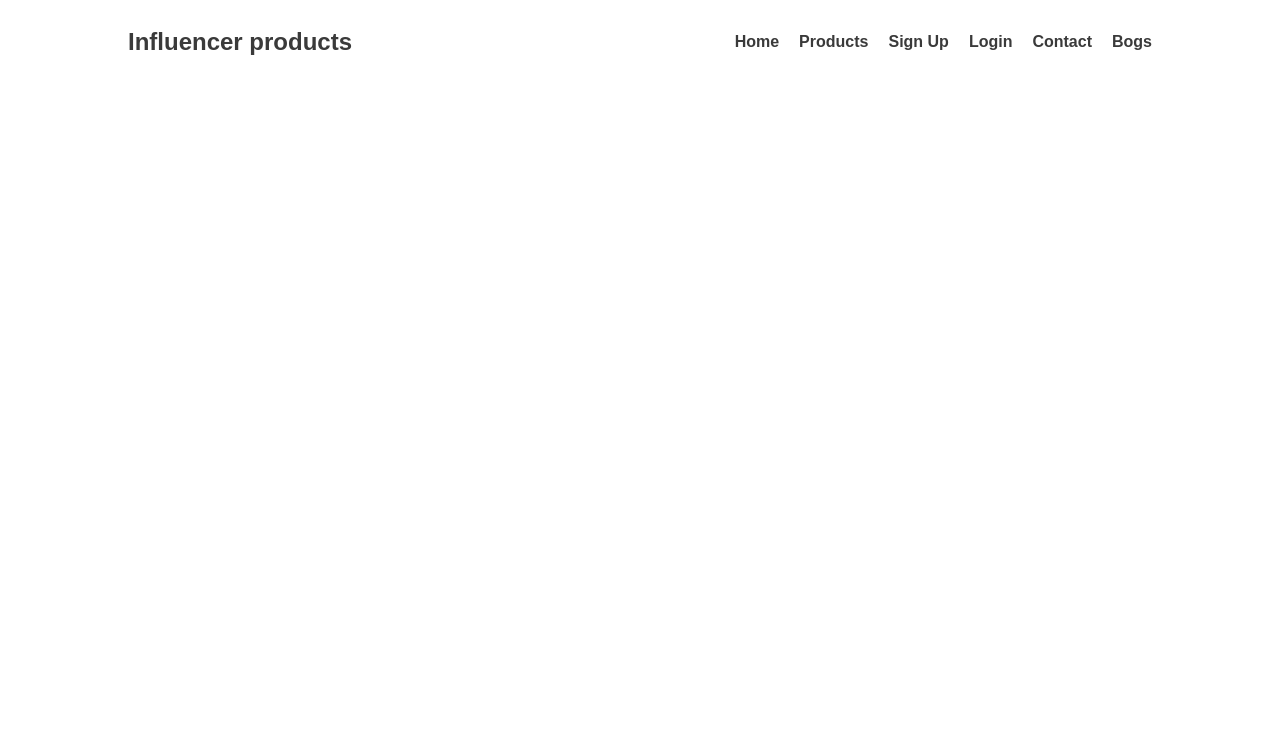
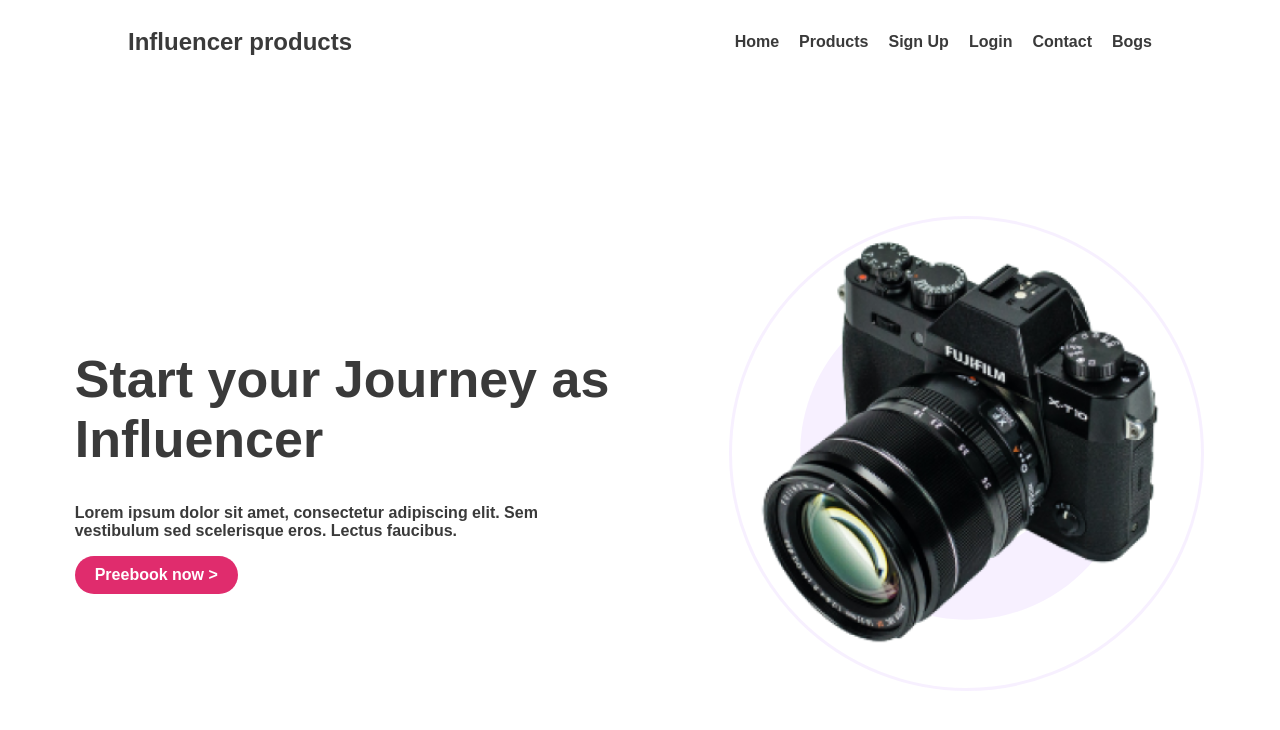
Before and after one commit to atikdev-bd/influencer-gear, a plain HTML site: page index.html in a window 1280 px wide. Drawn offline with Linux system fonts and the light colour scheme; a web font is replaced by a local one.

Commit message:
header section done

```diff
--- a/index.html
+++ b/index.html
@@ -25,6 +25,18 @@
         </ul>
 
     </nav>
+    <header>
+        <div class="header-text">
+            <h1>Start your Journey as <br>
+                Influencer</h1>
+            <p>Lorem ipsum dolor sit amet, consectetur adipiscing elit. Sem <br> vestibulum sed scelerisque eros. Lectus
+                faucibus.</p>
+            <button class="btn">Preebook now > </button>
+        </div>
+        <div class="img-div">
+            <img src="images/main-camera.png" alt="">
+        </div>
+    </header>
 </body>
 
 </html>
--- a/style.css
+++ b/style.css
@@ -44,3 +44,56 @@ ul li a {
     text-decoration: none;
 
 }
+
+/* header  styles */
+
+header {
+    justify-content: center;
+    display: flex;
+    gap: 120px;
+    align-items: center;
+}
+
+header {
+    margin-top: 140px;
+}
+
+
+
+header h1 {
+    font-size: 52px;
+    font-weight: bold;
+    color: #3A3A3A;
+}
+
+header p {
+    font-size: 16px;
+    color: #3A3A3A;
+    font-weight: 600;
+
+}
+
+.btn {
+    background-color: #E02C6D;
+    padding: 10px 20px;
+    font-size: 16px;
+    font-weight: bold;
+    color: #ffffff;
+    border: none;
+    border-radius: 41px;
+
+}
+
+.img-div {
+    background-image: url(images/Circle\ design.svg);
+    background-repeat: no-repeat;
+    width: 476px;
+    height: 476px;
+
+}
+
+img {
+    width: 100%;
+}
+
+/* header style end */
```
